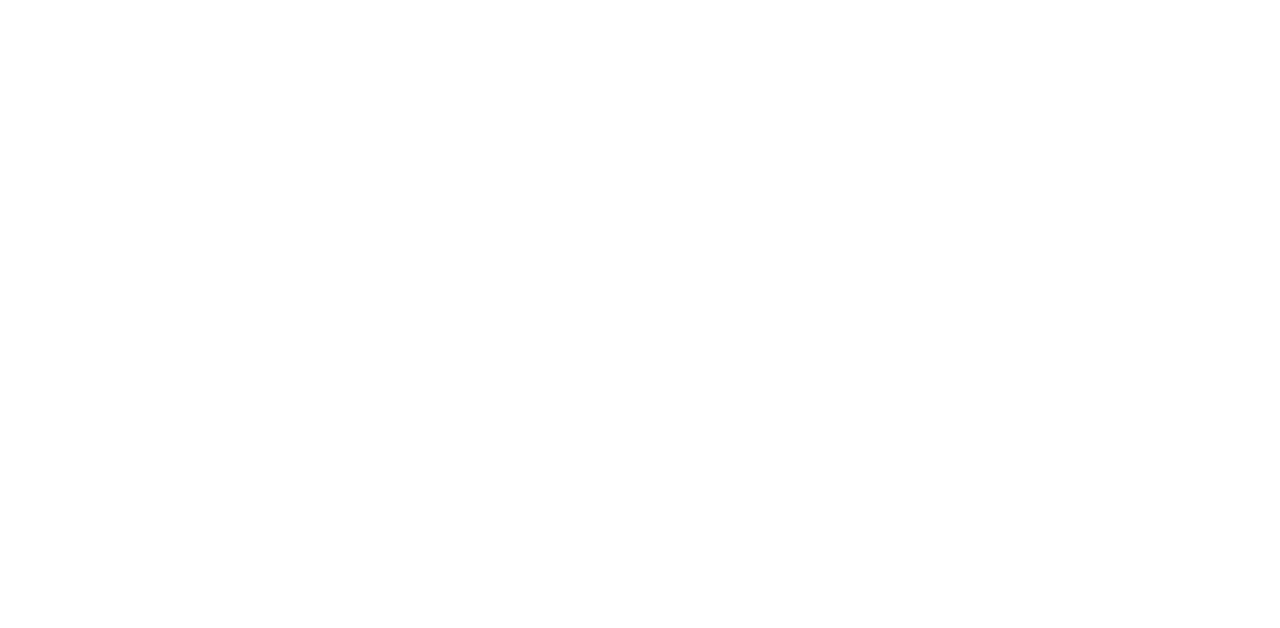
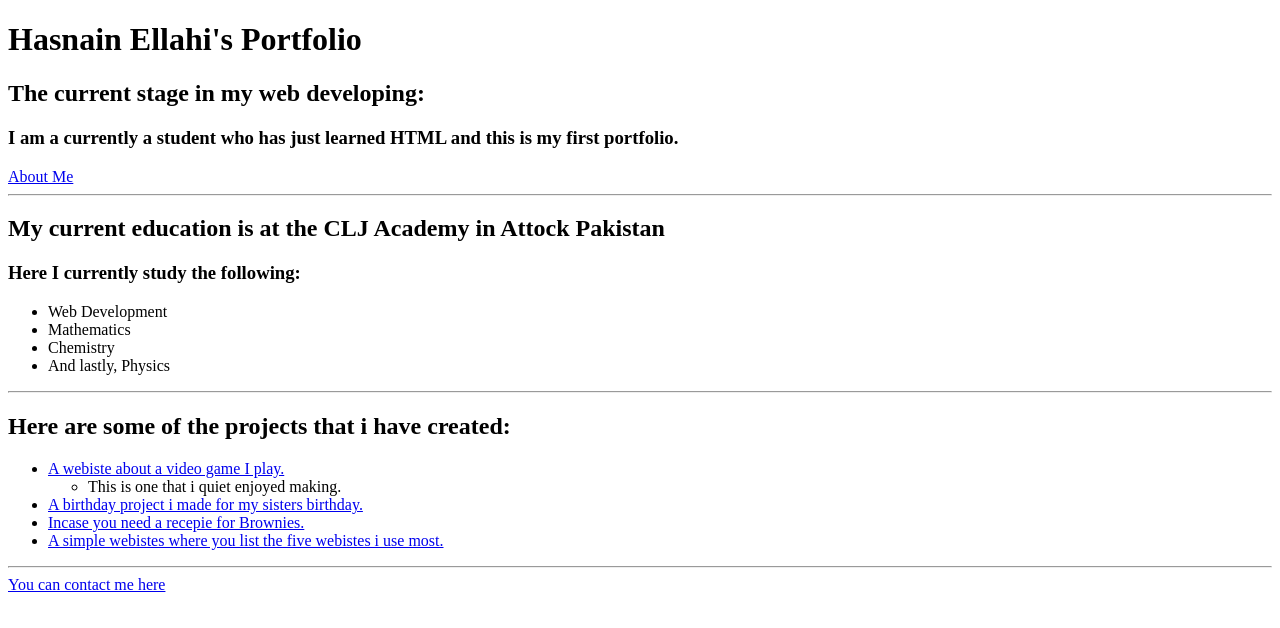
Before and after one commit to ellahihasnain74-bit/ellahihasnain74-bit, a plain HTML site: page index.html in a window 1280 px wide. Drawn offline with Linux system fonts and the light colour scheme.

Commit message:
Update index.html

```diff
--- a/index.html
+++ b/index.html
@@ -1,15 +1,37 @@
-<!-- TODO 1: Create the HTML Boilerplate -->
+<!DOCTYPE html>
+<html lang="en">
+    <head>
+        <meta charset="UTF-8">
+        <title>Hasnain Ellahi's Portfolio</title>
+    </head>
+    <body>
+        <h1>Hasnain Ellahi's Portfolio</h1>
+          <h2>The current stage in my web developing:</h2>
+           <h3>I am a currently a student who has just learned HTML and this is my first portfolio.</h3>
+            <a href="./public/about.html">About Me</a>
+    <hr />
+        <h2>My current education is at the CLJ Academy in Attock Pakistan</h2>
+          <h3>Here I currently study the following:</h3>
+          <ul>
+             <li>Web Development</li>
+             <li>Mathematics</li>
+             <li>Chemistry</li>
+             <li>And lastly, Physics</li>
+          </ul>
+    <hr />
+        <h2>Here are some of the projects that i have created:</h2>
+          <ul>
+              <li><a href="./public/homework-3.html" >A webiste about a video game I play.</a>
+                 <ul>
+                     <li>This is one that i quiet enjoyed making.</li>
+                 </ul>
+             </li>
+             <li><a href="./public/Homework5.html/homework5.html">A birthday project i made for my sisters birthday.</a></li>
+             <li><a href="./public/home work 2">Incase you need a recepie for Brownies.</a></li>
+             <li><a href="./public/index.html">A simple webistes where you list the five webistes i use most.</a></li>
+          </ul>
+    <hr />
+        <a href="./public/contact.html">You can contact me here</a>
 
-<!-- TODO 2: Add Your previous projects' HTML into the public folder -->
-
-<!-- TODO 3: Take screenshots of your project previews and add the images to the images folder -->
-
-<!-- TODO 4: Add titles/subtitles etc. -->
-
-<!-- TODO 5: Add a link to the project pages -->
-
-<!-- TODO 6: Add images to show the project previews
-HINT for TODO 6: You can use the height attribute set to 200 to make the image smaller:
-https://developer.mozilla.org/en-US/docs/Web/HTML/Element/img#attr-height -->
-
-<!-- TODO 7: Add the Contact Me and About Me page links -->
+    </body>
+</html>
```
